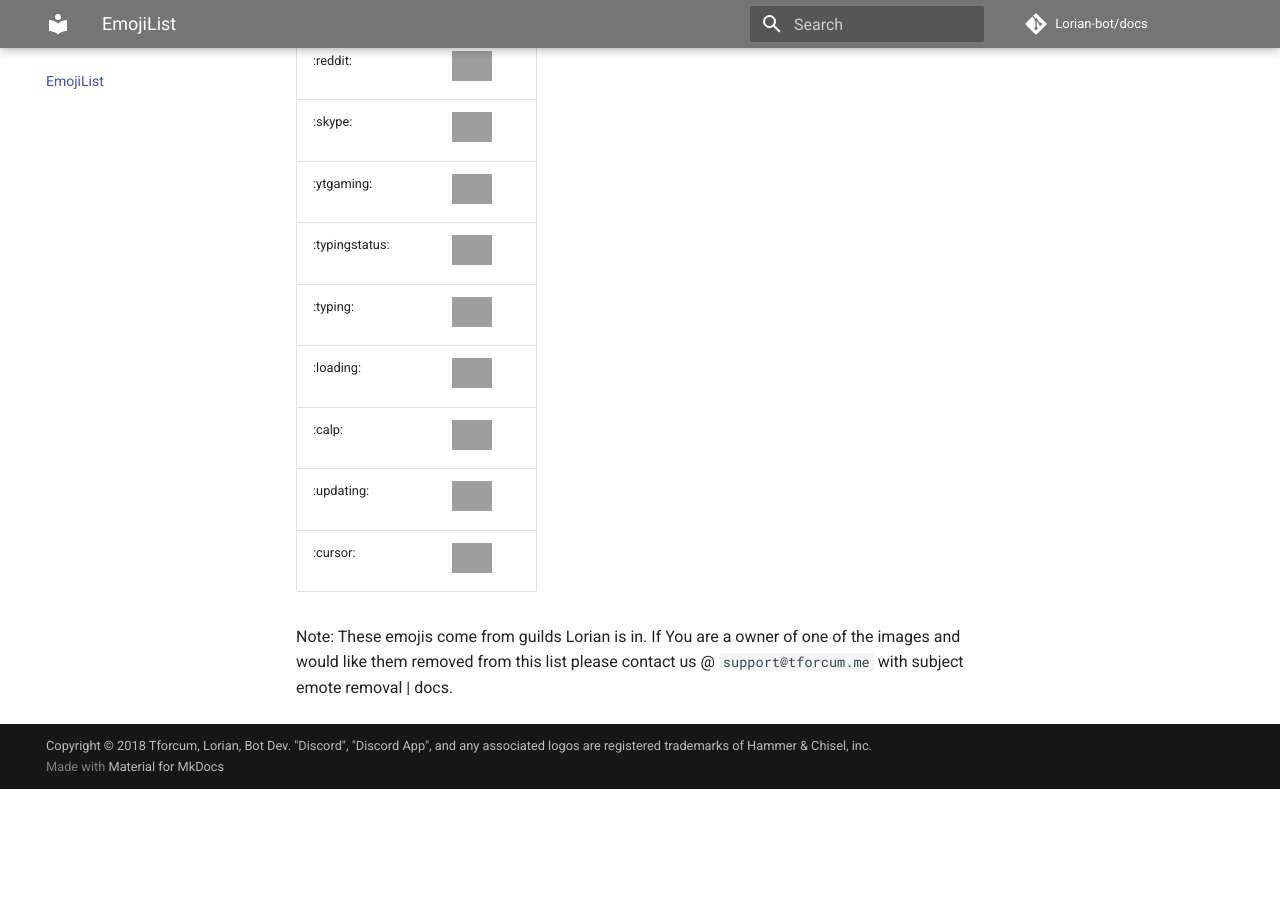
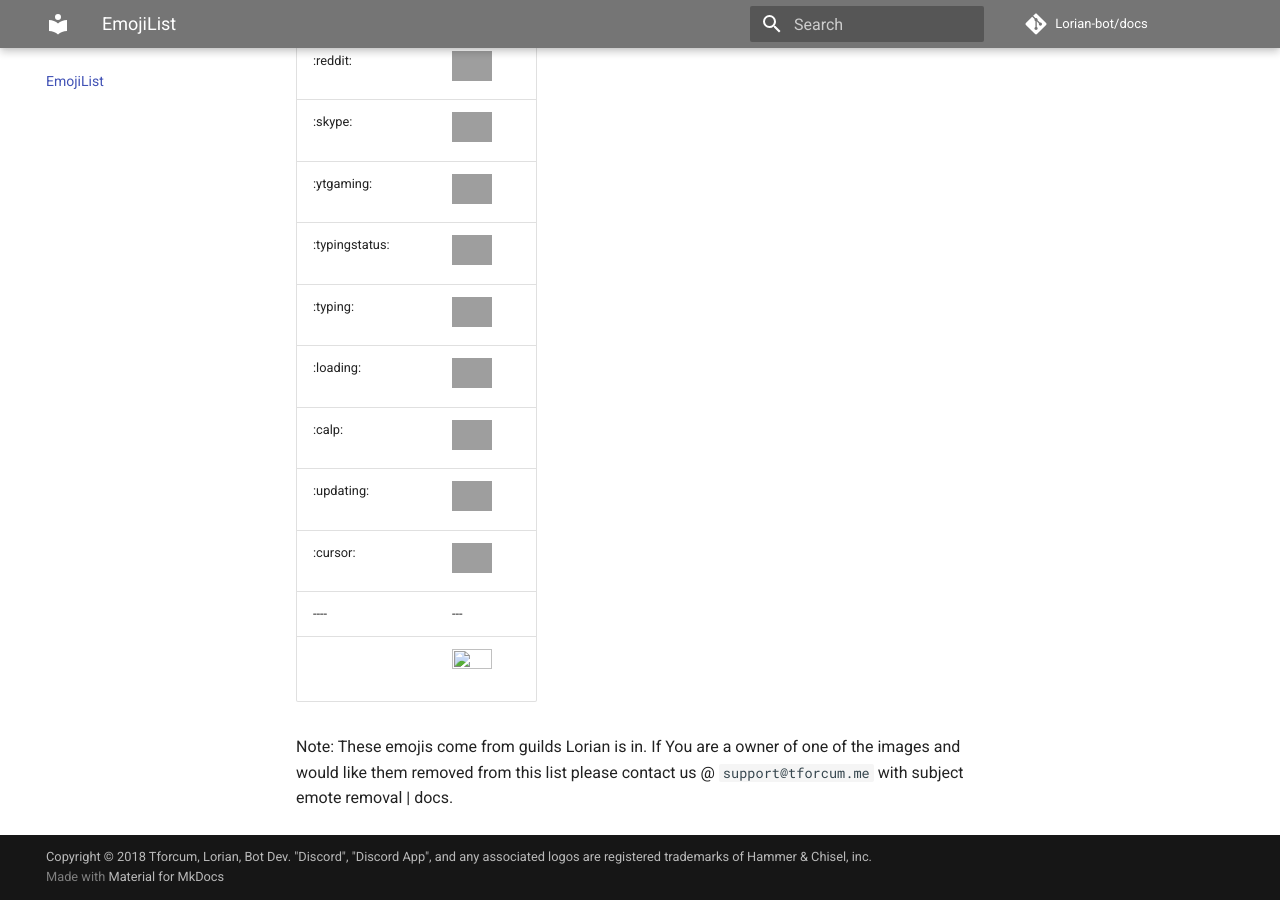
Before and after one commit to Tslimshady99/lorian-docs, an MkDocs documentation site: the page built from docs/emojilist.md, in a window 1280 px wide and 900 px high, scrolled down 3043 px, cut to the strip 0-900 px from the top of the window. Built offline with MkDocs 1.6.1 and Material for MkDocs 9.7.7, drawn with Linux system fonts in a browser that asks for light colours; comment, search, counter and statistics services are not loaded; old or Windows-style settings are respelled for this version of MkDocs; before the commit the page ends 3832 px from its top, so only the background shows below that; grey boxes are pictures that could not be loaded.

Commit message:
testing something

```diff
--- a/docs/emojilist.md
+++ b/docs/emojilist.md
@@ -56,5 +56,7 @@ Emoji List
 | :calp: | <img src="https://cdn.discordapp.com/emojis/400152361647079424.png?v=1" width="40px" height="40px"> |
 | :updating: | <img src="https://cdn.discordapp.com/emojis/403035325242540032.gif?v=1" width="40px" height="40px"> |
 | :cursor: | <img src="https://cdn.discordapp.com/emojis/404001393360502805.gif?v=1" width="40px" height="40px"> |
+| ---- | --- |
+| | <img src="" width="40px" height="40px">  |
 
 Note: These emojis come from guilds Lorian is in. If You are a owner of one of the images and would like them removed from this list please contact us @ `support@tforcum.me` with subject emote removal | docs.
```
